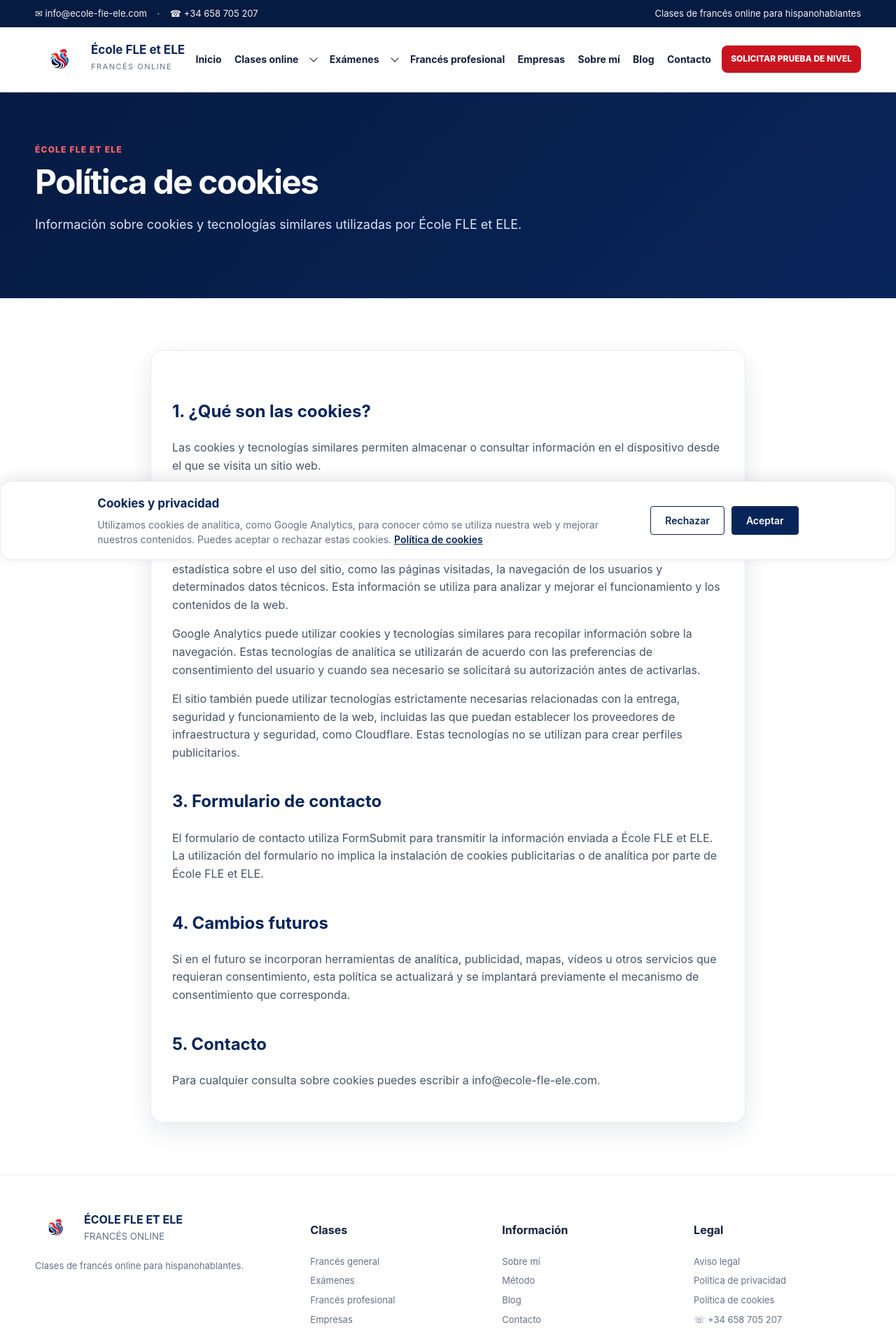
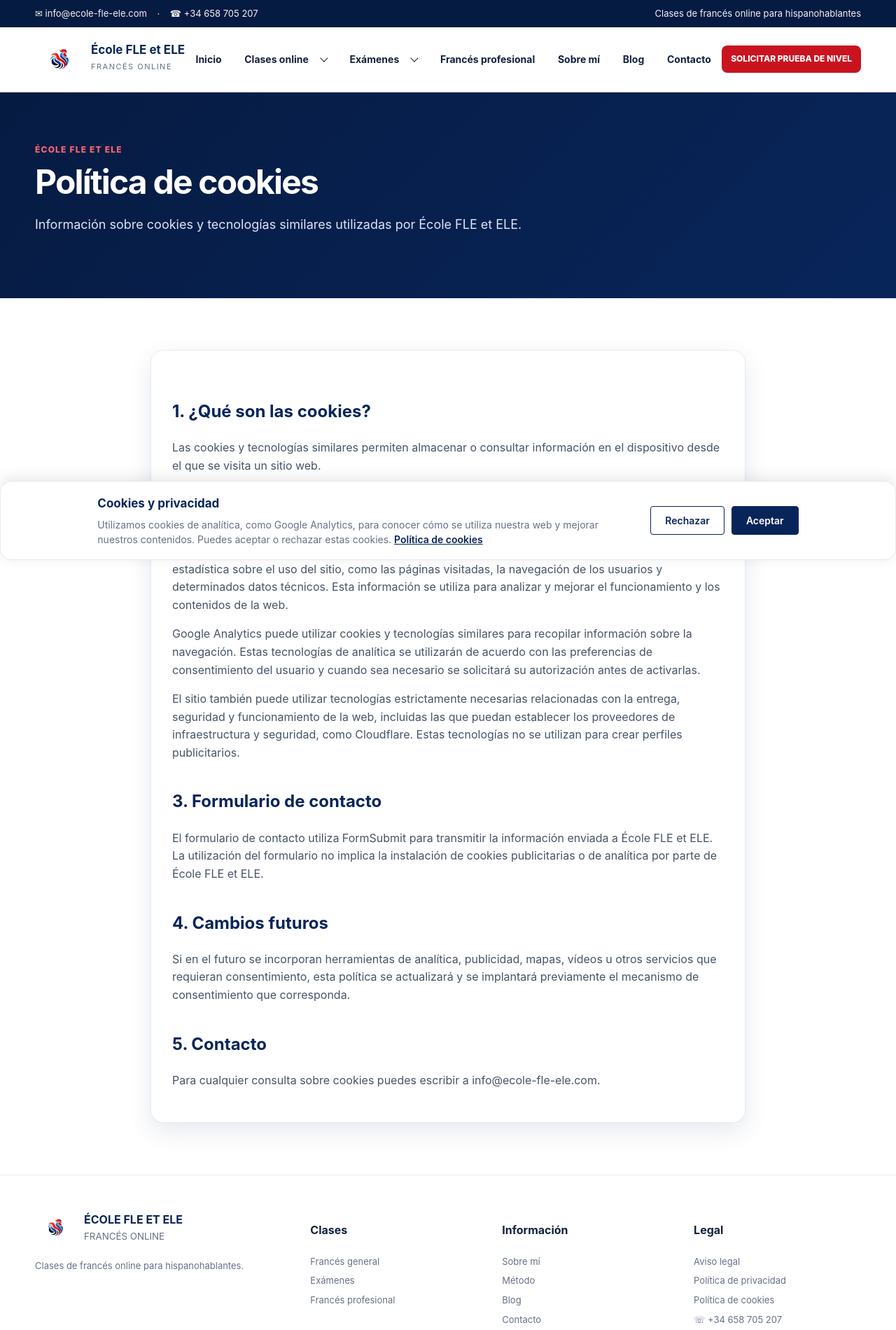
Before and after one commit to rom1-hub/ecole-fle-ele-web, a plain HTML site: page politica-cookies/index.html in a window 1280 px wide. Shown: the top 1900 px of the page at 70% size. Drawn offline with Linux system fonts and the light colour scheme.

Commit message:
Retirar enlaces a la oferta para empresas

```diff
--- a/politica-cookies/index.html
+++ b/politica-cookies/index.html
@@ -1,6 +1,6 @@
 <!doctype html><html lang="es"><head><meta charset="utf-8"><meta name="viewport" content="width=device-width,initial-scale=1"><title>Política de cookies | École FLE et ELE</title><meta name="description" content="Información sobre cookies y tecnologías similares utilizadas por École FLE et ELE."><meta name="robots" content="noindex, follow"><link rel="stylesheet" href="../assets/style.css"><link rel="icon" type="image/png" href="../assets/logo.png"><link rel="canonical" href="https://ecole-fle-ele.com/politica-cookies/"><meta property="og:title" content="Política de cookies | École FLE et ELE"><meta property="og:description" content="Información sobre las cookies utilizadas por el sitio web."><meta property="og:type" content="website"><meta property="og:url" content="https://ecole-fle-ele.com/politica-cookies/"><meta property="og:image" content="https://ecole-fle-ele.com/assets/logo.png"></head><body><div class="topbar"><div class="container"><span>✉ info@ecole-fle-ele.com &nbsp;&nbsp; · &nbsp;&nbsp; ☎ +34 658 705 207</span><span>Clases de francés online para hispanohablantes</span></div></div>
 <header class="header"><div class="container nav"><a class="brand" href="../"><img src="../assets/logo.png" alt="École FLE et ELE"><span class="brand-text"><strong>École FLE et ELE</strong><span>FRANCÉS ONLINE</span></span></a><button class="mobile-toggle" type="button" aria-label="Abrir menú">☰</button><nav class="menu">
-<a href="../">Inicio</a><a class="" href="../clases-frances-online/">Clases</a><a class="" href="../preparacion-examenes-frances/">Exámenes</a><a class="" href="../frances-profesional/">Francés profesional</a><a class="" href="../frances-para-empresas/">Empresas</a><a class="" href="../sobre-mi/">Sobre mí</a><a class="" href="../blog/">Blog</a><a class="" href="../contacto/">Contacto</a></nav><a class="btn btn-red" href="../contacto/">SOLICITAR PRUEBA DE NIVEL</a></div></header><section class="page-hero"><div class="container"><div class="eyebrow" style="color:#ff6870">École FLE et ELE</div><h1>Política de cookies</h1><p>Información sobre cookies y tecnologías similares utilizadas por École FLE et ELE.</p></div></section>
+<a href="../">Inicio</a><a class="" href="../clases-frances-online/">Clases</a><a class="" href="../preparacion-examenes-frances/">Exámenes</a><a class="" href="../frances-profesional/">Francés profesional</a><a class="" href="../sobre-mi/">Sobre mí</a><a class="" href="../blog/">Blog</a><a class="" href="../contacto/">Contacto</a></nav><a class="btn btn-red" href="../contacto/">SOLICITAR PRUEBA DE NIVEL</a></div></header><section class="page-hero"><div class="container"><div class="eyebrow" style="color:#ff6870">École FLE et ELE</div><h1>Política de cookies</h1><p>Información sobre cookies y tecnologías similares utilizadas por École FLE et ELE.</p></div></section>
 <section class="section"><div class="container content"><div class="contact-box">
 <h2>1. ¿Qué son las cookies?</h2><p>Las cookies y tecnologías similares permiten almacenar o consultar información en el dispositivo desde el que se visita un sitio web.</p>
 
@@ -17,7 +17,7 @@
 <footer class="footer"><div class="container">
 <div class="footer-grid">
 <div><div class="footer-brand"><img src="../assets/logo.png" alt=""><div><strong style="color:var(--navy)">ÉCOLE FLE ET ELE</strong><small style="display:block;color:var(--muted)">FRANCÉS ONLINE</small></div></div><p style="margin-top:14px">Clases de francés online para hispanohablantes.</p></div>
-<div><h4>Clases</h4><a href="../clases-frances-online/">Francés general</a><a href="../preparacion-examenes-frances/">Exámenes</a><a href="../frances-profesional/">Francés profesional</a><a href="../frances-para-empresas/">Empresas</a></div>
+<div><h4>Clases</h4><a href="../clases-frances-online/">Francés general</a><a href="../preparacion-examenes-frances/">Exámenes</a><a href="../frances-profesional/">Francés profesional</a></div>
 <div><h4>Información</h4><a href="../sobre-mi/">Sobre mí</a><a href="../como-funcionan-las-clases/">Método</a><a href="../blog/">Blog</a><a href="../contacto/">Contacto</a></div>
 <div><h4>Legal</h4><a href="../aviso-legal/">Aviso legal</a><a href="../politica-privacidad/">Política de privacidad</a><a href="../politica-cookies/">Política de cookies</a><p>☏ +34 658 705 207</p></div>
 </div>
```
